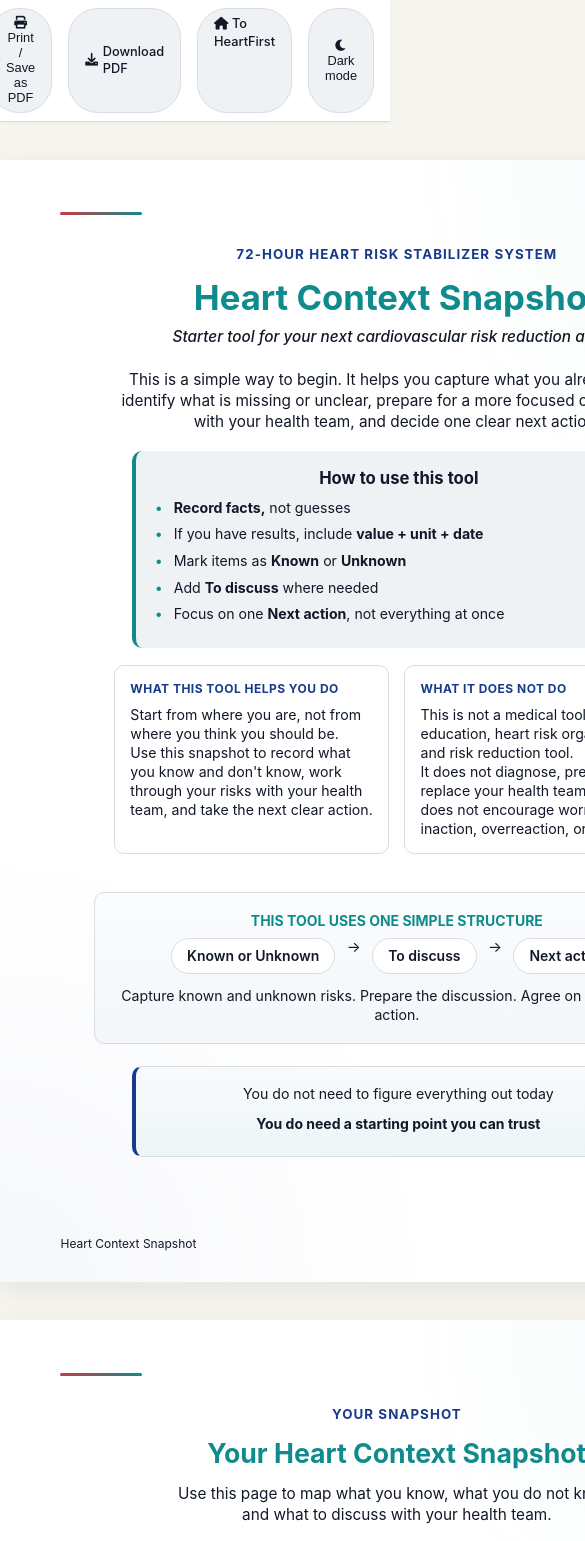
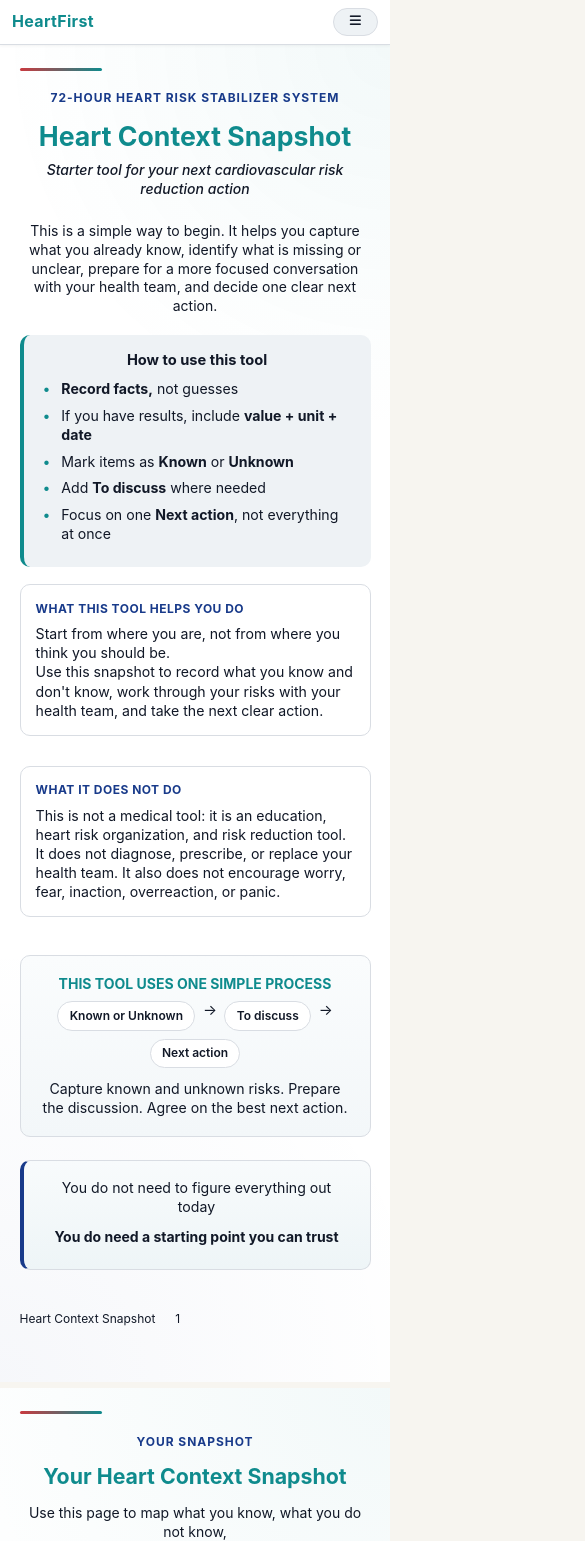
Before and after one commit to valentina-biancu/snapshot, a plain HTML site: page index.html in a window 390 px wide. Shown: the top 1541 px of the page, 585 px wide, since content can reach past the window. Drawn offline with Linux system fonts and the light colour scheme.

Commit message:
update to mobile-first

```diff
--- a/index.html
+++ b/index.html
@@ -58,7 +58,7 @@
       transition: background 0.2s, color 0.2s;
     }
 
-    /* Toolbar (screen only) */
+    /* Toolbar (screen only) - desktop base */
     .toolbar {
       position: sticky;
       top: 0;
@@ -67,9 +67,18 @@
       border-bottom: 1px solid var(--border-line);
       padding: 0.5rem 1rem;
       display: flex;
-      justify-content: flex-end;
+      justify-content: flex-start;  /* changed from flex-end to left-align brand */
+      align-items: center;
       gap: 1rem;
       box-shadow: 0 1px 3px rgba(0,0,0,0.05);
+    }
+    .toolbar-brand {
+      font-weight: 700;
+      font-size: 1rem;
+      color: var(--brand-teal);
+      letter-spacing: 0.02em;
+      margin-right: auto;           /* pushes buttons to the right */
+      white-space: nowrap;
     }
     .toolbar button, .toolbar a {
       background: var(--soft-bg);
@@ -82,6 +91,7 @@
       color: var(--text-primary);
       text-decoration: none;
       transition: 0.2s;
+      white-space: nowrap;
     }
     .toolbar button:hover, .toolbar a:hover {
       background: var(--soft-bg-2);
@@ -345,6 +355,7 @@
       font-size: 9pt;
       color: var(--text-primary);
       text-align: center;
+      white-space: nowrap;
     }
     .page-number { right: 16mm; }
     .footer-mark { left: 16mm; }
@@ -384,6 +395,144 @@
     .line.tight {
       height: 5.2mm;
       margin-bottom: 1.4mm;
+    }
+
+    /* ---------- MOBILE-ONLY STYLES ---------- */
+    .hamburger-btn {
+      display: none;
+    }
+
+    @media (max-width: 768px) {
+      /* --- Toolbar: hamburger layout --- */
+      .toolbar {
+        justify-content: space-between;
+        align-items: center;
+        padding: 0.5rem 0.75rem;
+        flex-wrap: nowrap;
+        position: relative;
+      }
+      .toolbar-brand {
+        margin-right: 0;
+      }
+      /* Hide all toolbar items by default on mobile */
+      .toolbar-items {
+        display: none;
+        flex-direction: column;
+        position: absolute;
+        top: 100%;
+        right: 0;
+        left: 0;
+        background: var(--bg-page);
+        border-bottom: 1px solid var(--border-line);
+        box-shadow: 0 4px 12px rgba(0,0,0,0.1);
+        padding: 0.5rem 0.75rem 0.75rem;
+        gap: 0.5rem;
+        z-index: 200;
+      }
+      .toolbar-items.open {
+        display: flex;
+      }
+      .toolbar-items button,
+      .toolbar-items a {
+        width: 100%;
+        text-align: left;
+        justify-content: flex-start;
+        border-radius: 8px;
+        padding: 0.55rem 1rem;
+        font-size: 0.85rem;
+      }
+
+      /* Show hamburger button on mobile */
+      .hamburger-btn {
+        display: flex;
+        align-items: center;
+        justify-content: center;
+        background: var(--soft-bg);
+        border: 1px solid var(--border-line);
+        border-radius: 8px;
+        padding: 0.45rem 0.65rem;
+        cursor: pointer;
+        font-size: 1rem;
+        color: var(--text-primary);
+        line-height: 1;
+        transition: 0.2s;
+        flex-shrink: 0;
+      }
+      .hamburger-btn:hover {
+        background: var(--soft-bg-2);
+      }
+
+      /* --- Page: full-width, no fixed mm sizing --- */
+      .page {
+        width: 100%;
+        min-height: unset;
+        margin: 0 0 6px 0;
+        padding: 6vw 5vw 14vw;
+        box-shadow: none;
+        border-radius: 0;
+      }
+
+      /* --- Typography scale-down --- */
+      h1 { font-size: 20pt; }
+      h2 { font-size: 16pt; }
+      h3 { font-size: 11pt; }
+      .lede { font-size: 10.5pt; max-width: 100%; }
+      .subtitle { font-size: 10.5pt; }
+      .eyebrow { font-size: 9pt; }
+
+      /* --- All 2-column grids → single column --- */
+      .grid-2,
+      .snapshot-grid,
+      .two-col-questions {
+        grid-template-columns: 1fr;
+        max-width: 100%;
+      }
+
+      /* --- Constrain wide boxes --- */
+      .box,
+      .anchor-box,
+      .next-action,
+      .cta-box,
+      .flow-bridge {
+        max-width: 100%;
+        width: 100%;
+      }
+
+      /* --- Flow bridge pills: wrap nicely --- */
+      .flow-mini {
+        gap: 2mm;
+      }
+      .flow-pill {
+        font-size: 9pt;
+        padding: 1.5mm 3mm;
+      }
+
+      /* --- Footer positioning: relative on mobile to avoid overlap --- */
+      .footer-mark,
+      .page-number {
+        position: relative;
+        bottom: unset;
+        left: unset;
+        right: unset;
+        display: inline-block;
+        margin-top: 6vw;
+      }
+      .footer-mark {
+        margin-right: 1rem;
+      }
+
+      /* --- Top rule spacing --- */
+      .top-rule {
+        margin: 0 0 5vw 0;
+      }
+
+      /* --- Lines: slightly taller for easier finger-writing on print --- */
+      .line {
+        height: 7mm;
+      }
+      .line.tight {
+        height: 6mm;
+      }
     }
 
     /* PRINT – force black text except h1 and top rule, white backgrounds */
@@ -439,12 +588,18 @@
 </head>
 <body>
 <div class="toolbar">
+  <span class="toolbar-brand">HeartFirst</span>
+  <button class="hamburger-btn" id="hamburgerBtn" aria-label="Open menu" aria-expanded="false">
+    <i class="fas fa-bars"></i>
+  </button>
+  <div class="toolbar-items" id="toolbarItems">
     <button onclick="window.print()"><i class="fas fa-print"></i> Print / Save as PDF</button>
     <a href="snapshot.pdf" download style="background: var(--soft-bg); border: 1px solid var(--border-line); border-radius: 30px; padding: 0.4rem 1rem; text-decoration: none; color: var(--text-primary); font-size: 0.8rem; font-weight: 500; display: inline-flex; align-items: center; gap: 0.3rem;">
       <i class="fas fa-download"></i> Download PDF
     </a>
     <a href="https://shyntesy.com"><i class="fas fa-home"></i> To HeartFirst</a>
     <button id="themeToggle"><i class="fas fa-moon"></i> Dark mode</button>
+  </div>
 </div>
 
 <div class="document">
@@ -480,7 +635,7 @@
       </div>
     </div>
     <div class="flow-bridge">
-      <div class="flow-eyebrow">This tool uses one simple structure</div>
+      <div class="flow-eyebrow">This tool uses one simple process</div>
       <div class="flow-mini">
         <span class="flow-pill">Known or Unknown</span>
         <span class="flow-arrow">→</span>
@@ -498,7 +653,7 @@
     <div class="page-number">1</div>
   </div>
 
-  <!-- PAGE 2 -->
+  <!-- PAGE 2 (corrected – fewer lines to prevent print overflow) -->
   <div class="page">
     <div class="top-rule"></div>
     <div class="eyebrow">Your Snapshot</div>
@@ -525,7 +680,7 @@
         <h3>3. Diagnoses or concerns already raised</h3>
         <p class="prompt"><strong>Question:</strong> What cardiovascular or related conditions have you been told you have?<br>
         <span class="example-text"><em>Example:</em> “High blood pressure”, “Borderline diabetes”</span></p>
-        <div class="known-section"><div class="mini-label">Known</div><div class="lines"><div class="line tight"></div><div class="line tight"></div></div></div>
+        <div class="known-section"><div class="mini-label">Known</div><div class="lines"><div class="line tight"></div></div></div>
         <div class="unknown-section"><div class="mini-label">Unknown</div><div class="lines"><div class="line tight"></div></div></div>
         <div class="mini-label">To discuss</div><div class="lines"><div class="line tight"></div></div>
       </div>
@@ -533,7 +688,7 @@
         <h3>4. What has not been measured or is unclear</h3>
         <p class="prompt"><strong>Question:</strong> Which tests have you not had, or results are missing?<br>
         <span class="example-text"><em>Example:</em> “Lp(a) never tested”, “Don’t know my ApoB”</span></p>
-        <div class="unknown-section"><div class="mini-label">Unknown</div><div class="lines"><div class="line"></div><div class="line"></div></div></div>
+        <div class="unknown-section"><div class="mini-label">Unknown</div><div class="lines"><div class="line"></div></div></div>
         <div class="mini-label">To discuss</div><div class="lines"><div class="line tight"></div><div class="line tight"></div></div>
       </div>
     </div>
@@ -603,9 +758,9 @@
     <div class="box">
       <h3>How to reduce heart attack and stroke risk</h3>
       <ul class="spaced-list">
-        <li><strong>Know your full risk picture</strong>: not just standard cholesterol</li>
+        <li><strong>Know your risk picture</strong>: not just standard cholesterol</li>
         <li><strong>Take the right action</strong>: based on the right questions and answers</li>
-        <li><strong>Measure what matters</strong>: blood pressure, Lp(a), ApoB, LDL-P</li>
+        <li><strong>Measure risks that matter</strong>: blood pressure, Lp(a), ApoB, LDL-P</li>
         <li><strong>Build habits that protect you</strong>: movement, sleep, food, follow‑ups</li>
         <li><strong>Repeat the process</strong>: because risks change over time</li>
       </ul>
@@ -650,6 +805,7 @@
 
 <script>
   (function() {
+    // --- Theme toggle ---
     const toggle = document.getElementById('themeToggle');
     const root = document.documentElement;
     const saved = localStorage.getItem('snapshotTheme') || 'light';
@@ -675,6 +831,37 @@
         }
       });
     }
+
+    // --- Hamburger menu toggle ---
+    const hamburgerBtn = document.getElementById('hamburgerBtn');
+    const toolbarItems = document.getElementById('toolbarItems');
+    if (hamburgerBtn && toolbarItems) {
+      hamburgerBtn.addEventListener('click', function(e) {
+        e.stopPropagation();
+        const isOpen = toolbarItems.classList.toggle('open');
+        hamburgerBtn.setAttribute('aria-expanded', isOpen);
+        hamburgerBtn.innerHTML = isOpen
+          ? '<i class="fas fa-times"></i>'
+          : '<i class="fas fa-bars"></i>';
+      });
+      // Close menu when clicking outside
+      document.addEventListener('click', function(e) {
+        if (!toolbarItems.contains(e.target) && e.target !== hamburgerBtn) {
+          toolbarItems.classList.remove('open');
+          hamburgerBtn.setAttribute('aria-expanded', 'false');
+          hamburgerBtn.innerHTML = '<i class="fas fa-bars"></i>';
+        }
+      });
+      // Close menu after any item is tapped (except theme toggle, which stays open)
+      toolbarItems.querySelectorAll('a, button').forEach(function(el) {
+        el.addEventListener('click', function() {
+          if (el.id === 'themeToggle') return;
+          toolbarItems.classList.remove('open');
+          hamburgerBtn.setAttribute('aria-expanded', 'false');
+          hamburgerBtn.innerHTML = '<i class="fas fa-bars"></i>';
+        });
+      });
+    }
   })();
 </script>
 </body>
```
Also changed, not shown: 1 other file. Lines whose indentation alone changed are shown as unchanged.
